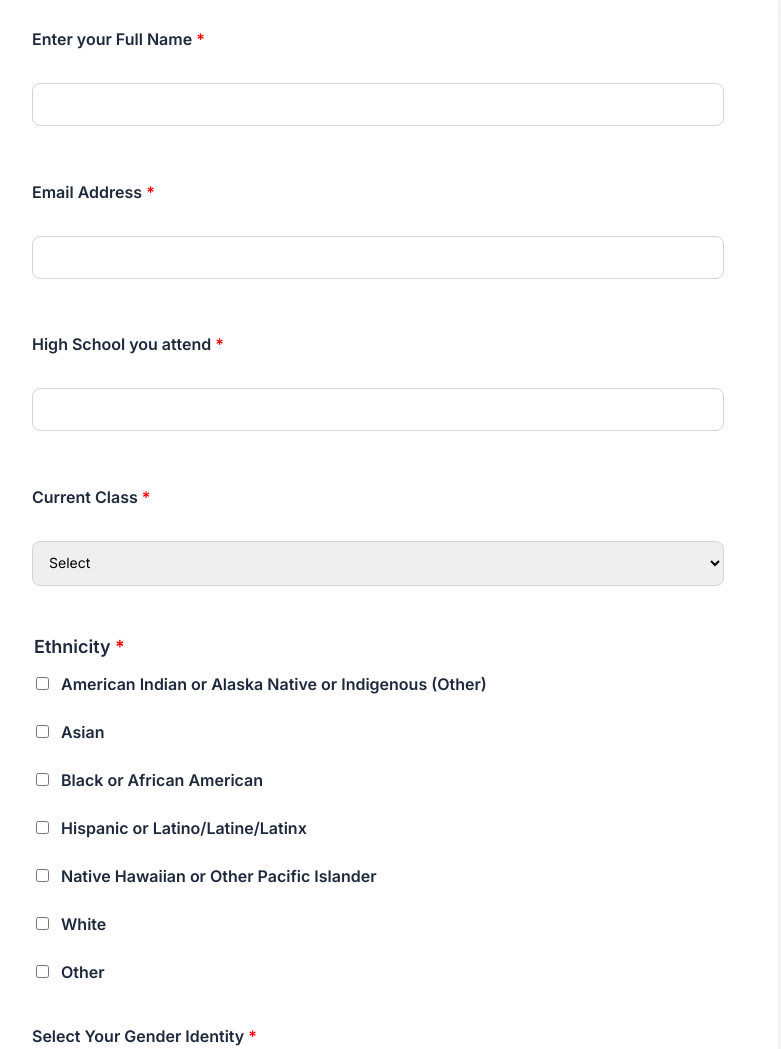
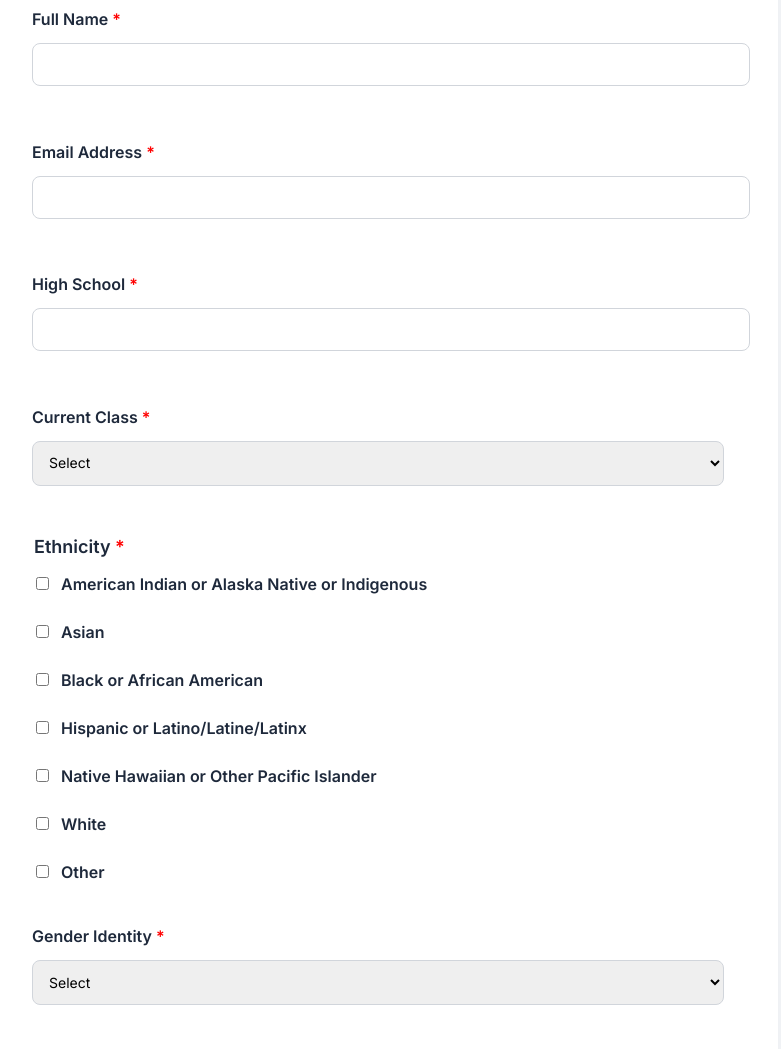
Before and after one commit to AustinPreston/PegasusWebForm, a plain HTML site: page index.html in a window 1280 px wide. Shown: the part 220-1269 px from the top of the page, without its empty margins (262-1043 px from the left). Drawn offline with Linux system fonts and the light colour scheme.

Commit message:
Update index.html

```diff
--- a/index.html
+++ b/index.html
@@ -1,38 +1,40 @@
+<!DOCTYPE html>
+<html lang="en">
+
 <head>
+  <meta charset="UTF-8">
+  <meta name="viewport" content="width=device-width, initial-scale=1">
+  <title>Mentee Profile Form</title>
   <link rel="stylesheet" href="styles.css">
 </head>
 
 <body>
-  ...your form...
-
-  <script src="script.js" defer></script>
-</body>
 
   <h1>Mentee Profile Form</h1>
   <p class="form-intro">
     Hi there! We'll use this information to best match you with one of our mentors.
   </p>
 
-<form>
+  <form id="mentee-form">
 
     <fieldset>
-    <label for="fullname">Enter your Full Name <span style="color: red">*</span></label><br>
-    <input type="text" id="fullname" required>
+      <label for="fullname">Full Name <span style="color:red">*</span></label>
+      <input type="text" id="fullname" name="fullname" required>
     </fieldset>
 
     <fieldset>
-    <label for="email">Email Address <span style="color: red">*</span></label><br>
-    <input type="email" id="email" required>
+      <label for="email">Email Address <span style="color:red">*</span></label>
+      <input type="email" id="email" name="email" required>
     </fieldset>
 
     <fieldset>
-    <label for="highschool">High School you attend <span style="color: red">*</span></label><br>
-    <input type="text" id="highschool" required>
+      <label for="highschool">High School <span style="color:red">*</span></label>
+      <input type="text" id="highschool" name="highschool" required>
     </fieldset>
 
     <fieldset>
-    <label for="currentclass">Current Class <span style="color: red">*</span></label><br>
-    <select id="currentclass" required>
+      <label for="currentclass">Current Class <span style="color:red">*</span></label>
+      <select id="currentclass" name="currentclass" required>
         <option value="" disabled selected>Select</option>
         <option>Freshman</option>
         <option>Sophomore</option>
@@ -44,19 +46,19 @@
 
     <fieldset>
       <legend><strong>Ethnicity <span style="color:red">*</span></strong></legend>
-    <label><input type="checkbox" name="ethnicity" value="American Indian or Alaska Native or Indigenous (Other)"> American Indian or Alaska Native or Indigenous (Other)</label><br>
+      <label><input type="checkbox" name="ethnicity" value="American Indian or Alaska Native or Indigenous"> American Indian or Alaska Native or Indigenous</label><br>
       <label><input type="checkbox" name="ethnicity" value="Asian"> Asian</label><br>
       <label><input type="checkbox" name="ethnicity" value="Black or African American"> Black or African American</label><br>
       <label><input type="checkbox" name="ethnicity" value="Hispanic or Latino/Latine/Latinx"> Hispanic or Latino/Latine/Latinx</label><br>
       <label><input type="checkbox" name="ethnicity" value="Native Hawaiian or Other Pacific Islander"> Native Hawaiian or Other Pacific Islander</label><br>
       <label><input type="checkbox" name="ethnicity" value="White"> White</label><br>
       <label><input type="checkbox" name="ethnicity" value="Other"> Other</label>
-    <input type="text" id="ethnicity-other" placeholder="Please specify" style="display:none; margin-top:8px;">
+      <input type="text" id="ethnicity-other" name="ethnicity-other" placeholder="Please specify" style="display:none;">
     </fieldset>
 
     <fieldset>
-    <label for="gender">Select Your Gender Identity <span style="color: red">*</span></label><br>
-    <select id="gender" required>
+      <label for="gender">Gender Identity <span style="color:red">*</span></label>
+      <select id="gender" name="gender" required>
         <option value="" disabled selected>Select</option>
         <option>Female</option>
         <option>Male</option>
@@ -73,7 +75,7 @@
       <label><input type="checkbox" name="special" value="From a Rural Area"> From a Rural Area</label><br>
       <label><input type="checkbox" name="special" value="Disabled"> Disabled</label><br>
       <label><input type="checkbox" name="special" value="Other"> Other</label>
-    <input type="text" id="special-other" placeholder="Please specify" style="display:none; margin-top:8px;">
+      <input type="text" id="special-other" name="special-other" placeholder="Please specify" style="display:none;">
     </fieldset>
 
   <fieldset>
@@ -189,8 +191,12 @@
     <textarea id="legacy" required></textarea>
   </fieldset>
 
-  <br>
     <button type="submit">Submit</button>
 
-  <button type="submit">Submit</button>
   </form>
+
+  <script src="script.js" defer></script>
+
+</body>
+
+</html>
```
Lines whose indentation alone changed are shown as unchanged.
